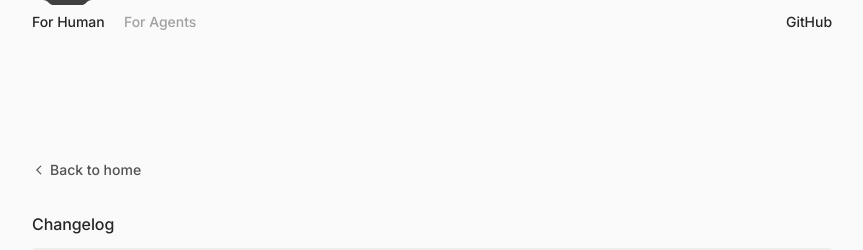
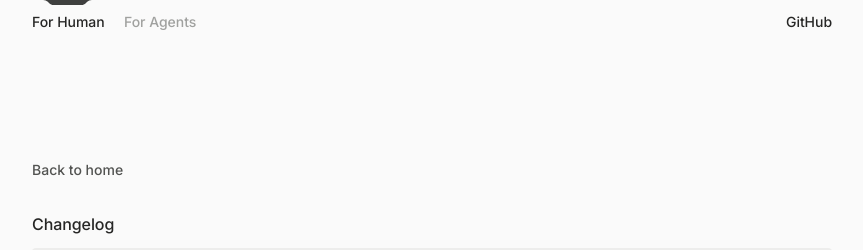
Before and after one commit to Zby9999/humantouch, a Next.js app in the folder website/: page /changelog in a window 1280 px wide. Shown: the top 250 px of the page, without its empty margins (208-1071 px from the left). Built offline with nearby package versions, Linux system fonts and the light colour scheme.

Commit message:
Website: Back to home is words alone, no chevron (designer, 2026-11-12)
Co-Authored-By: Claude Opus 5.5 <noreply@anthropic.com>

```diff
--- a/website/app/changelog/page.tsx
+++ b/website/app/changelog/page.tsx
@@ -15,22 +15,8 @@ export default function ChangelogPage() {
         {/* Back to home at the top left, over the title (designer, 2026-11-12). */}
         <Link
           href="/"
-          className="group mb-5 inline-flex items-center gap-1 self-start text-[14px] leading-[1.4] font-[440] text-label transition-colors hover:text-ink"
+          className="mb-5 self-start text-[14px] leading-[1.4] font-[440] text-label transition-colors hover:text-ink"
         >
-          <svg
-            viewBox="0 0 16 16"
-            width="14"
-            height="14"
-            fill="none"
-            stroke="currentColor"
-            strokeWidth="1.25"
-            strokeLinecap="round"
-            strokeLinejoin="round"
-            aria-hidden="true"
-            className="transition-transform duration-200 ease-out group-hover:-translate-x-0.5"
-          >
-            <path d="M10 3.5 5.5 8l4.5 4.5" />
-          </svg>
           Back to home
         </Link>
         <h1 className="label font-sans text-base font-medium text-ink leading-normal normal-case tracking-[-0.005em]">Changelog</h1>
```
